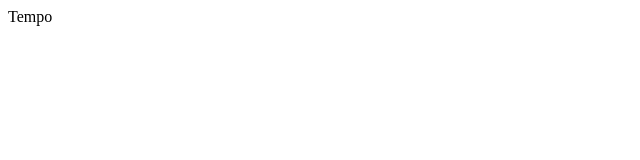
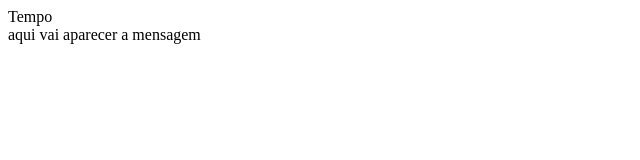
Before and after one commit to Gui-gt/tempo_js, a plain HTML site: page index.html in a window 1280 px wide. Shown: the whole page, without its empty margins (0-640 px from the left). Drawn offline with Linux system fonts and the light colour scheme.

Commit message:
Update index.html

```diff
--- a/index.html
+++ b/index.html
@@ -11,7 +11,7 @@
     </header>
     <section>
         <div>
-
+            aqui vai aparecer a mensagem
         </div>
         <div>
             <img src="" alt="">
```
